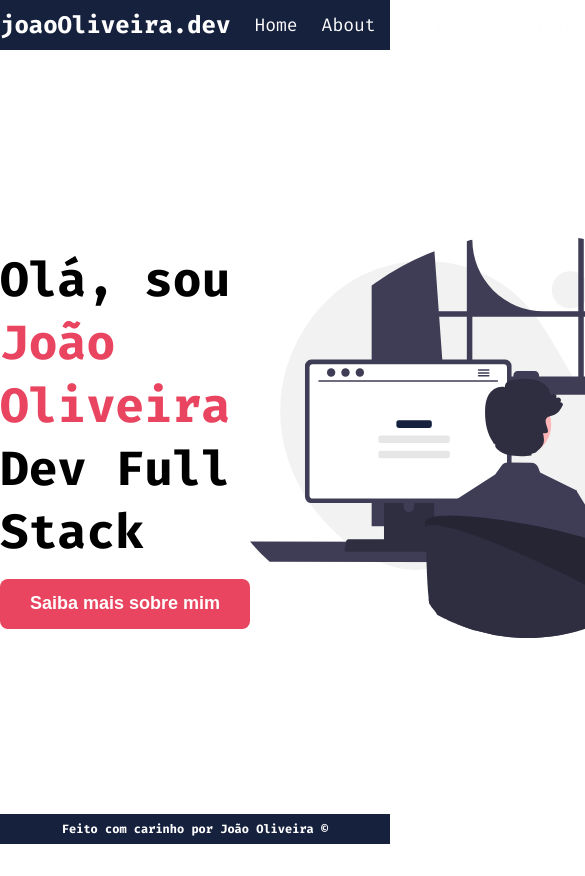
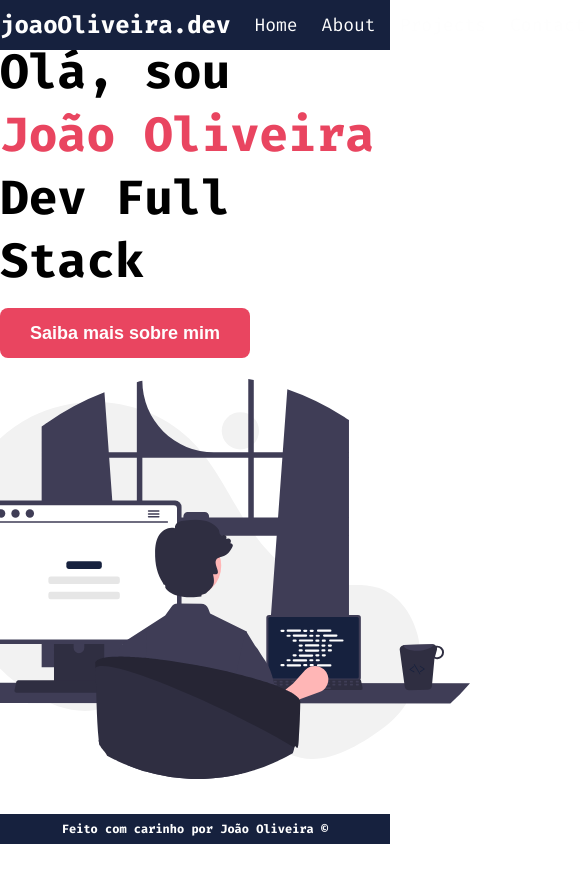
Before and after one commit to joaovjm/my-portfolio, a React (Vite) app: page / in a window 390 px wide. Shown: the top 876 px of the page, 585 px wide, since content can reach past the window. After the commit the page ends 844 px from the top, so only its background shows below. Built offline with nearby package versions, Linux system fonts and the light colour scheme.

Commit message:
feat: Files "Container.module.css", "index.jsx" from Home and "Projects.modules.css" were modified to correct display problems on computer screens.

```diff
--- a/src/components/Container/Container.module.css
+++ b/src/components/Container/Container.module.css
@@ -4,6 +4,6 @@
     display: flex;
     flex-direction: column;
     align-items: center;
-    padding-block: 16px;
+    padding-block: 30px;
     gap: 16px;
 }
--- a/src/pages/Home/Home.module.css
+++ b/src/pages/Home/Home.module.css
@@ -1,6 +1,6 @@
 .home {
     width: 100%;
-    min-height: 100vh;
+    min-height: 90vh;
     display: flex;
     align-items: center;
     justify-content: space-around;
@@ -37,3 +37,9 @@
     }
 
 }
+
+@media (max-width: 768px){
+    .home {
+        flex-direction: column;
+    }
+}
--- a/src/pages/Projects/Projects.module.css
+++ b/src/pages/Projects/Projects.module.css
@@ -1,4 +1,5 @@
 .projects {
+    padding-block: 40px;
     text-align: center;
 
 }
```
